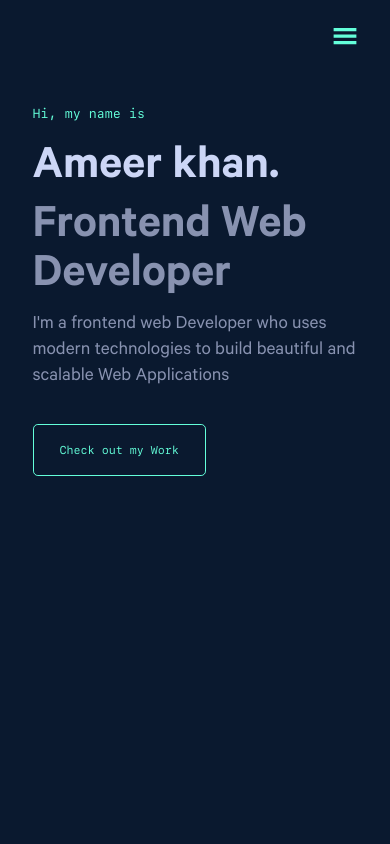
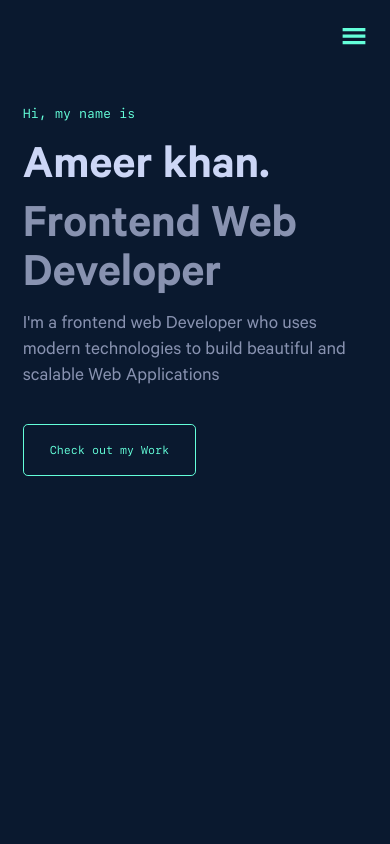
Before and after one commit to ameer005/portfolio-website, a React (Create React App) app: page / in a window 390 px wide. Shown: the top 844 px of the page. Built offline with nearby package versions, Linux system fonts and the light colour scheme.

Commit message:
fixed padding on small screens

```diff
--- a/src/App.js
+++ b/src/App.js
@@ -18,7 +18,7 @@ const App = () => {
 
   return (
     <main
-      className={`font-calibre min-h-screen bg-colorPrimaryDark2 text-colorNeutral flex flex-col items-center pb-10 px-16 sm:px-10`}
+      className={`font-calibre min-h-screen bg-colorPrimaryDark2 text-colorNeutral flex flex-col items-center pb-10 px-16 sm:px-7`}
     >
       <Header openNav={openNav} setOpenNav={setOpenNav} />
 
--- a/src/pages/Homepage.js
+++ b/src/pages/Homepage.js
@@ -10,7 +10,7 @@ import invoiceImg from "../assets/invoice-app.png";
 const Homepage = () => {
   return (
     <main className="flex flex-col">
-      <section className=" h-[87vh] ">
+      <section className=" h-[87vh]">
         <motion.h3
           initial={{ y: "25px", opacity: 0 }}
           animate={{ y: "0", opacity: 1 }}
```
